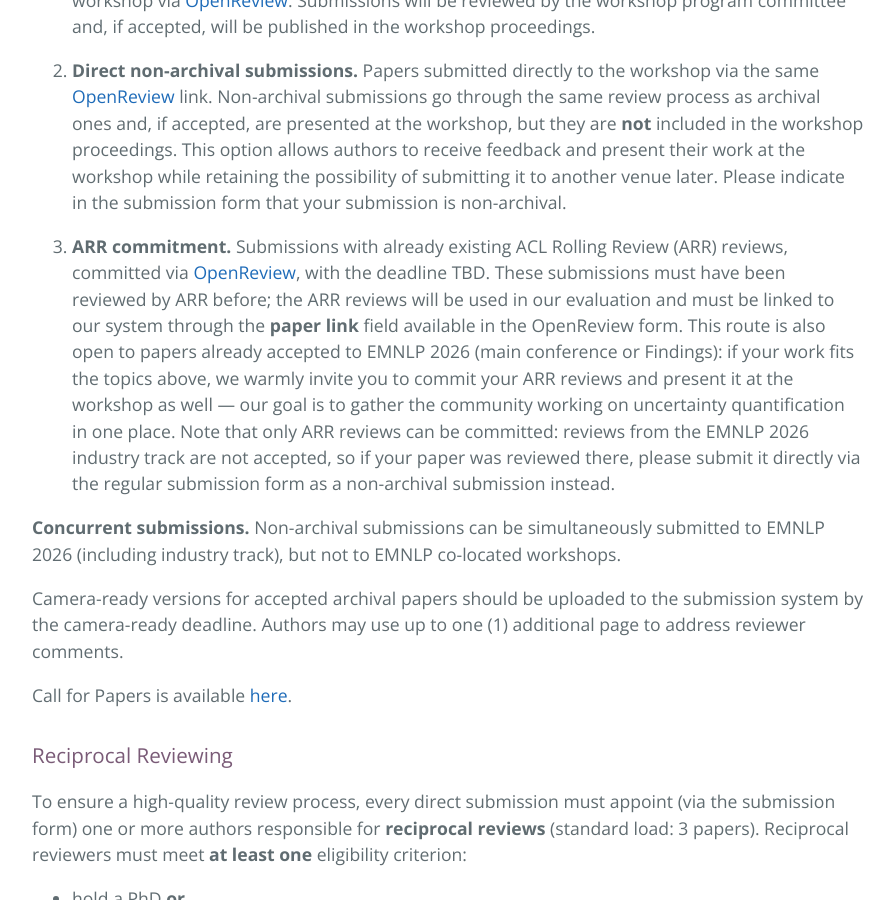
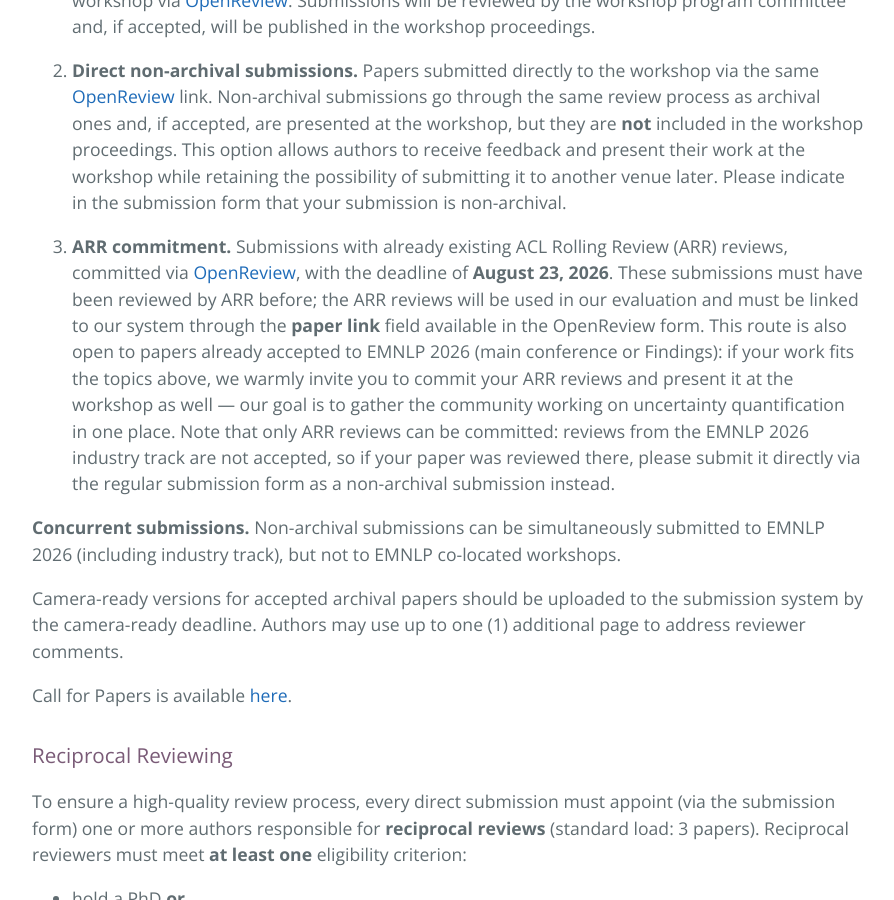
Before and after one commit to uncertainlp/uncertainlp.github.io, a Jekyll site: the page built from index.md, in a window 1280 px wide and 900 px high, scrolled down 5562 px. Shown: the whole window, without its empty margins (192-1086 px from the left). Built offline with Jekyll 4.4.1, drawn with Linux system fonts in a browser that asks for light colours.

Commit message:
Fill in ARR commitment deadline (August 23, 2026)
Matches the "Submission of already pre-reviewed ARR papers" date in
Important Dates.

Co-Authored-By: Claude Opus 5 <noreply@anthropic.com>

```diff
--- a/index.md
+++ b/index.md
@@ -135,7 +135,7 @@ We accept three types of submissions:
 
 2. **Direct non-archival submissions.** Papers submitted directly to the workshop via the same [OpenReview](https://openreview.net/group?id=EMNLP/2026/Workshop/UncertaiNLP) link. Non-archival submissions go through the same review process as archival ones and, if accepted, are presented at the workshop, but they are **not** included in the workshop proceedings. This option allows authors to receive feedback and present their work at the workshop while retaining the possibility of submitting it to another venue later. Please indicate in the submission form that your submission is non-archival.
 
-3. **ARR commitment.** Submissions with already existing ACL Rolling Review (ARR) reviews, committed via [OpenReview](https://openreview.net/group?id=EMNLP/2026/Workshop/UncertaiNLP_ARR_Commitment), with the deadline TBD. These submissions must have been reviewed by ARR before; the ARR reviews will be used in our evaluation and must be linked to our system through the **paper link** field available in the OpenReview form. This route is also open to papers already accepted to EMNLP 2026 (main conference or Findings): if your work fits the topics above, we warmly invite you to commit your ARR reviews and present it at the workshop as well — our goal is to gather the community working on uncertainty quantification in one place. Note that only ARR reviews can be committed: reviews from the EMNLP 2026 industry track are not accepted, so if your paper was reviewed there, please submit it directly via the regular submission form as a non-archival submission instead.
+3. **ARR commitment.** Submissions with already existing ACL Rolling Review (ARR) reviews, committed via [OpenReview](https://openreview.net/group?id=EMNLP/2026/Workshop/UncertaiNLP_ARR_Commitment), with the deadline of **August 23, 2026**. These submissions must have been reviewed by ARR before; the ARR reviews will be used in our evaluation and must be linked to our system through the **paper link** field available in the OpenReview form. This route is also open to papers already accepted to EMNLP 2026 (main conference or Findings): if your work fits the topics above, we warmly invite you to commit your ARR reviews and present it at the workshop as well — our goal is to gather the community working on uncertainty quantification in one place. Note that only ARR reviews can be committed: reviews from the EMNLP 2026 industry track are not accepted, so if your paper was reviewed there, please submit it directly via the regular submission form as a non-archival submission instead.
 
 **Concurrent submissions.** Non-archival submissions can be simultaneously submitted to EMNLP 2026 (including industry track), but not to EMNLP co-located workshops.
 
```
Also changed, not shown: cfp.md (+1 -1 lines).
